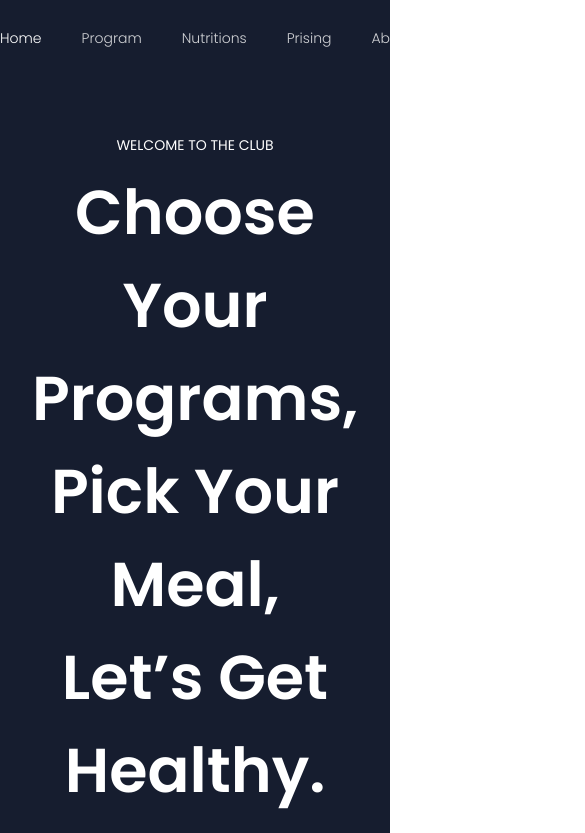
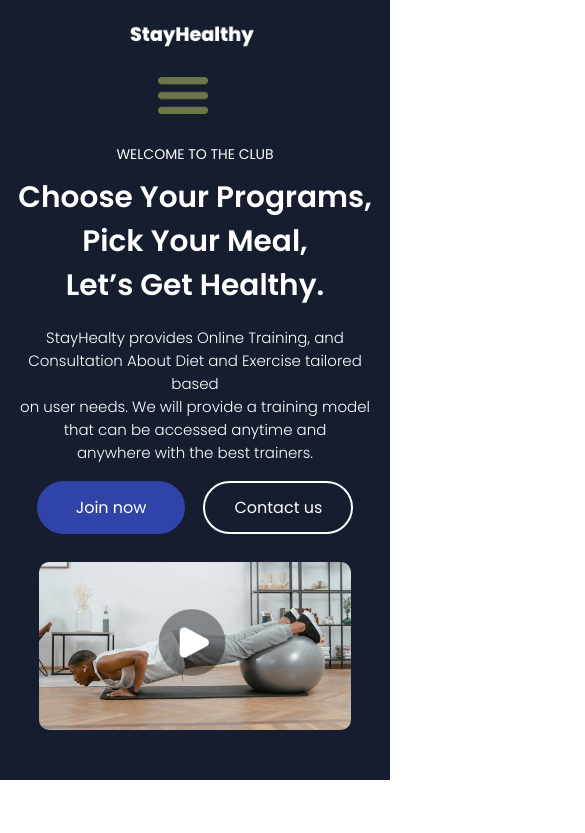
Before and after one commit to bogdanchik88/First_super_site, a plain HTML site: page index.html in a window 390 px wide. Shown: the top 833 px of the page, 585 px wide, since content can reach past the window. Drawn offline with Linux system fonts and the light colour scheme.

Commit message:
header adapt

```diff
--- a/index.html
+++ b/index.html
@@ -2,31 +2,36 @@
 <html>
     <head>
         <meta charset="utf-8">
+        <meta name="viewport" content="width=device-width initial-scale=1.0">
         <link rel="preconnect" href="https://fonts.googleapis.com">
         <link rel="preconnect" href="https://fonts.gstatic.com" crossorigin>
         <link href="https://fonts.googleapis.com/css2?family=Poppins:ital,wght@0,100;0,200;0,300;0,400;0,500;0,600;0,700;0,800;0,900;1,100;1,200;1,300;1,400;1,500;1,600;1,700;1,800;1,900&display=swap" rel="stylesheet">
         <meta name="viewport" content="width=device-width, initial-scale=1.0">
         <link rel="stylesheet" type="text/css" href="style.css">
+        <link rel="stylesheet" type="text/css" href="responsive.css">
         <title>Stay healthy</title>
         <link rel="icon" href="site_icon.ico">
+        <script src="js/burger.js"></script>
+        <script src="js/redirect.js"></script>
+    </head>
 
-
-    </head>
     <body>
         <header>
             <div class="center-block-main">
                 <div class="header-content">
                     <a href="/" class="logo"><img src="images/Logo.png" alt=""></a>
                     <nav>
-                        <ul class="menuhead">
+                        <ul class="menuhead" id="menuhead">
                             <li><a href="#">Home</a></li>
                             <li><a href="#">Program</a></li>
                             <li><a href="#">Nutritions</a></li>
                             <li><a href="#">Prising</a></li>
                             <li><a href="#">About</a></li>
+                            <p class="inburger-button"><a href="#"class="more" id="inburger-button">Join now</a></p>
                         </ul>
                     </nav>
-                    <p><a href="#"class="more">Join now</a></p>
+                    <p><a href="#"class="more" id="join-now" onclick="redirectToUrl()">Join now</a></p>
+                    <button class="burger-button" id="burger-button" onclick="openBurgerMenu()"><img class="burger-photo" src="images/burger.png"></button>
                 </div>
             </div>
             <div class="head-text">
@@ -40,8 +45,8 @@
 
             </div>
             <div class="head-buttons">
-                <p><a href="#"class="more">Join now</a></p>
-                <p><a href="#"class="more" id="more_2">Contact us</a></p>
+                <p><a href="#"class="more" onclick="redirectToUrl()">Join now</a></p>
+                <p><a href="#"class="more" id="more_2" onclick="redirectToUrl()">Contact us</a></p>
 
             </div>
             <div class="total-vid">
@@ -49,6 +54,8 @@
                 <a href="#" class="play-but"><img src="images/play_but.png"></a>
             </div>
         </header>
+
+        <div class="cont">
 
             <div class="programs">
                 <div class="text">
@@ -295,5 +302,7 @@
                 <h1>© 2021 StayHealty. All rights reserved</h1>
             </div>
         </footer>
+
+        </div>
     </body>
 </html>
--- /dev/null
+++ b/js/burger.js
@@ -0,0 +1,3 @@
+function openBurgerMenu() {
+    document.getElementById("menuhead").classList.toggle("active");
+}
--- /dev/null
+++ b/js/redirect.js
@@ -0,0 +1,3 @@
+function redirectToUrl() {
+    window.location.href = "https://ya.ru";
+}
--- /dev/null
+++ b/responsive.css
@@ -0,0 +1,98 @@
+@media (max-width: 393px) {
+
+    img {
+        max-width: 80%;
+    }
+
+    .cont {
+        display: none;
+    }
+
+    .center-block-main {
+        width: 100%;
+        margin-bottom: 25px;
+    }
+
+    .header-content {
+        z-index: 9999;
+        justify-content: space-between;
+    }
+
+    .logo {
+        z-index: 9999;
+        margin-left: 25px;
+    }
+
+    .burger-button {
+        z-index: 9999;
+        display: block;
+        background-color: transparent;
+        border: none;
+    }
+
+    .burger-photo {
+        width: 50px;
+        margin-right: 25px;
+    }
+
+    .menuhead {
+        z-index: 9999;
+        transition: all 0.7s ease 0s;
+        flex-direction: column;
+        position: fixed;
+        background-color: #161D2F;
+        width: 100%;
+        height: 844px;
+        top: 82.4px;
+        right: -150%;
+        gap: 20px;
+    }
+
+    .menuhead li {
+        text-align: center;
+    }
+
+    .menuhead li a{
+        font-size: 20px;
+    }
+
+    #join-now {
+        display: none;
+    }
+
+    .inburger-button {
+        text-align: center;
+    }
+
+    #inburger-button {
+        display:inline;
+    }
+
+    .mobile-disabled {
+        display: none;
+    }
+
+    .active {
+        right: 0;
+        top:82.4px;
+    }
+
+    .head-text {
+        display: flex;
+        flex-direction: column;
+        align-items: center;
+    }
+
+    .head-text p {
+        font-size: 1.85em;
+    }
+
+    .head-text :nth-child(3) {
+        width: 90%;
+    }
+
+    .play-but {
+        left: 51.8%;
+        z-index: 111;
+    }
+}
--- a/style.css
+++ b/style.css
@@ -78,7 +78,7 @@ img{
 
 
 body{
-	width:1440px;
+	max-width:100%;
     font-family: var(--font-family);
     font-size:1em; min-height:100%;
     color:#fff; text-align: left;
@@ -103,6 +103,7 @@ body{
 }
 header{
     background:#161D2F; overflow:hidden;
+	width:100%;
 }
     .center-block-main{
         margin:0 auto;
@@ -116,17 +117,21 @@ header{
 		gap:40px;
     }
     .menuhead li{
-        text-align:start; font-weight:300;
+        text-align:start;
     }
     .menuhead li a{
         color:rgba(255, 255, 255, 0.8); text-decoration: none;
-        font-size:0.875em; display:block;
-		padding:27.5px 0;
-
+        font-size:0.875em; font-weight:300;
     }
 	.menuhead li a:hover{
 		color:#fff;
     }
+	#inburger-button {
+		display: none;
+	}
+	.burger-button {
+		display: none;
+	}
     .more{
 		width:157px;
 		height:53px;
@@ -674,7 +679,13 @@ header{
 	}
 
 @media (max-width:390px){
-	body{
-		width:390px;
+	header{
+		max-width:390px;
+	}
+	.header-content {
+		display: flex;
+		flex-direction: column;
+		justify-content: space-evenly;
+		align-items: center;
 	}
 }
```
Also changed, not shown: images/burger.png (added). Lines whose indentation alone changed are shown as unchanged.
